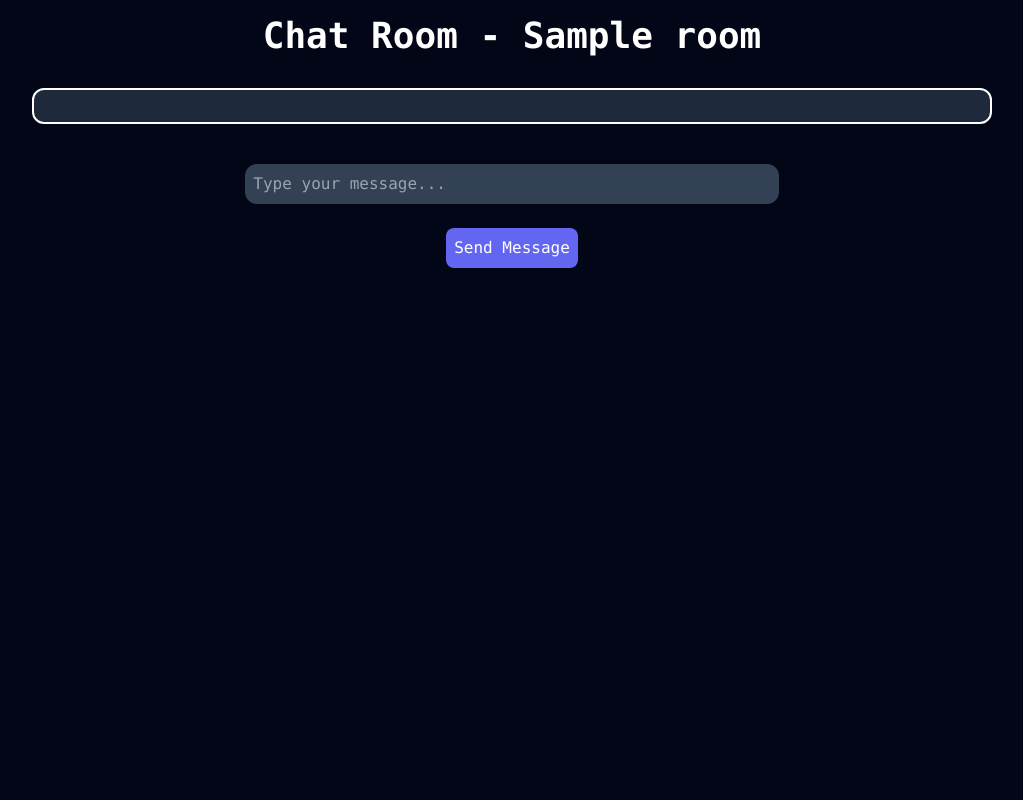
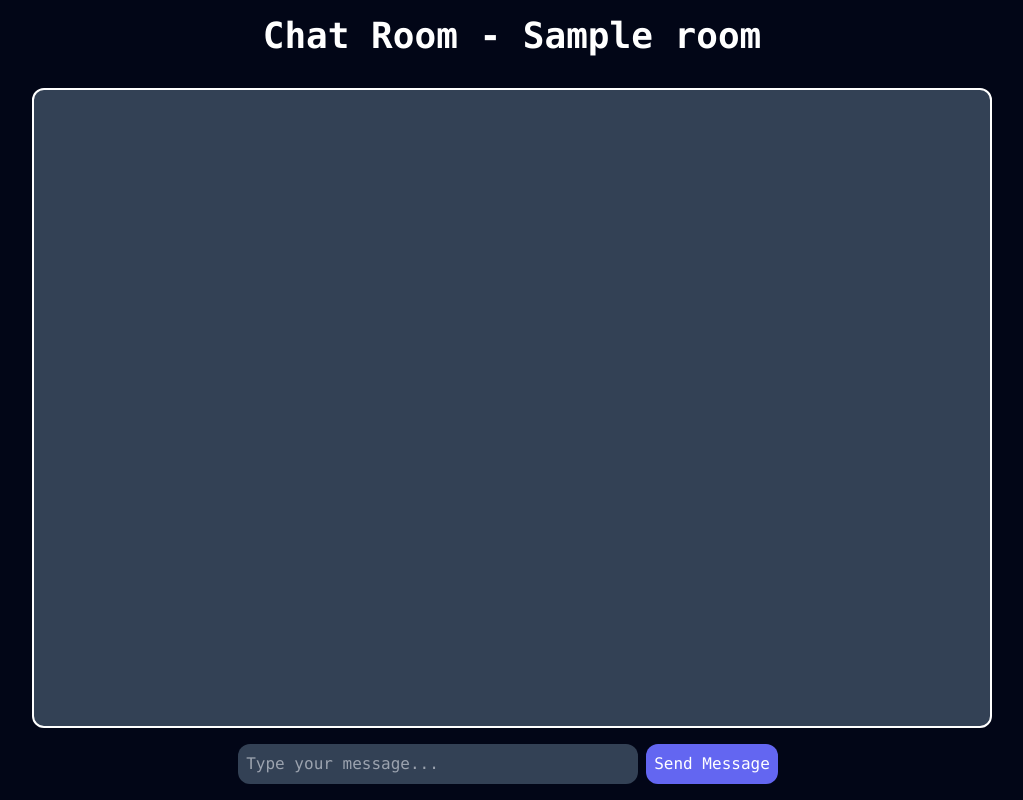
Before and after one commit to adhirajpandey/Chat-Room, a Flask app: template templates/room.html in a window 1280 px wide. Shown: the whole page, without its empty margins (128-1151 px from the left). Run offline with Flask 3, Linux system fonts and the light colour scheme; the template is opened without the code that fills it: most values are stand-ins (such as "Sample title", 1, 10 or a date in 2020); some libraries are stand-ins or nearby versions.

Commit message:
update room ui

```diff
--- a/templates/room.html
+++ b/templates/room.html
@@ -2,18 +2,19 @@
 
 {% block content %}
 
-<div class="flex flex-col items-center">
+<div class="flex flex-col items-center min-h-screen">
     <div id="title" class="text-3xl md:text-4xl text-white text-center font-bold p-4 whitespace-normal">
         <span id="title-text" class="cursor-pointer">Chat Room - {{ room }}</span>
     </div>
-    <div class="bg-slate-800 max-w-screen-xs md:w-9/12 border-2 border-white rounded-xl text-white text-base md:text-xl my-4 m-2 p-4 whitespace-normal overflow-hidden">
+    <div class="flex-grow bg-slate-700 max-w-screen-xs md:w-9/12 border-2 border-white rounded-xl text-white text-base md:text-xl my-4 m-2 p-4 whitespace-normal overflow-hidden">
         <div class="messages" id="messages"></div>
     </div>
-    <br>
-    <input id="message" name="message" type="text" class="bg-slate-700 text-white rounded-xl md:w-5/12 px-2 py-2" placeholder="Type your message..." />
-    <br>
-    <button class="bg-indigo-500 hover:bg-indigo-600 text-white rounded-lg px-2 py-2" type="button" name="send" id="send-btn" onclick="sendMessage()">Send Message</button>
+    <div class="mt-auto md:w-9/12 flex items-center justify-center mb-4">
+        <input id="message" name="message" type="text" class="bg-slate-700 text-white rounded-xl md:w-5/12 px-2 py-2" placeholder="Type your message..." />
+        <button class="bg-indigo-500 hover:bg-indigo-600 text-white rounded-xl mx-2 px-2 py-2" type="button" name="send" id="send-btn" onclick="sendMessage()">Send Message</button>
+    </div>
 </div>
+
 
 <script type="text/javascript">
     var socketio = io();
```
